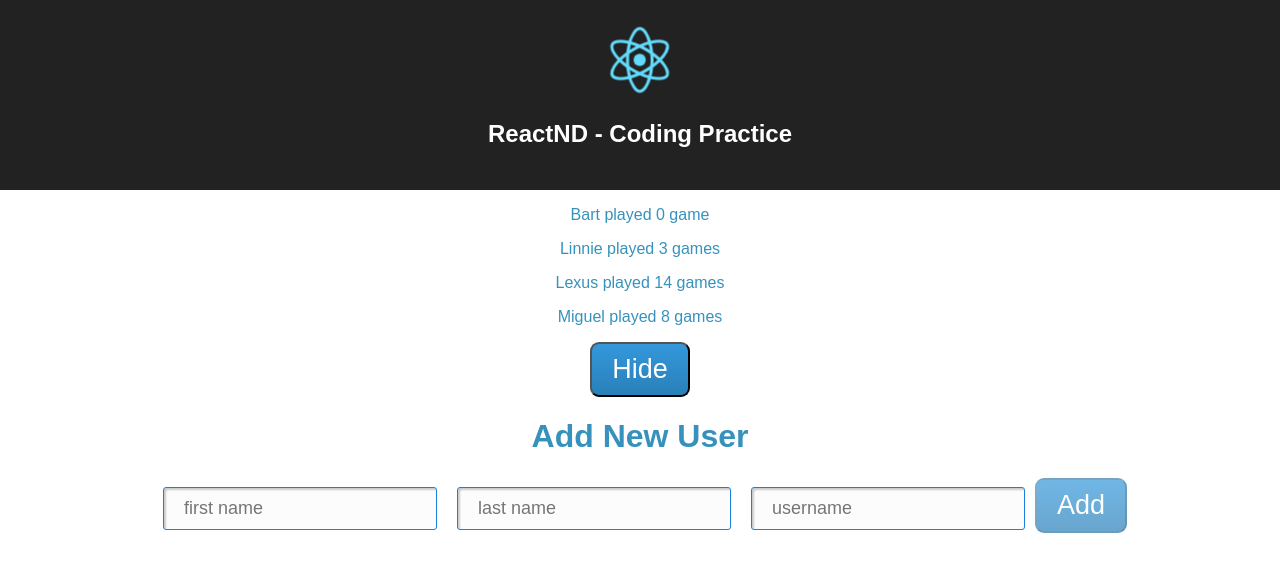
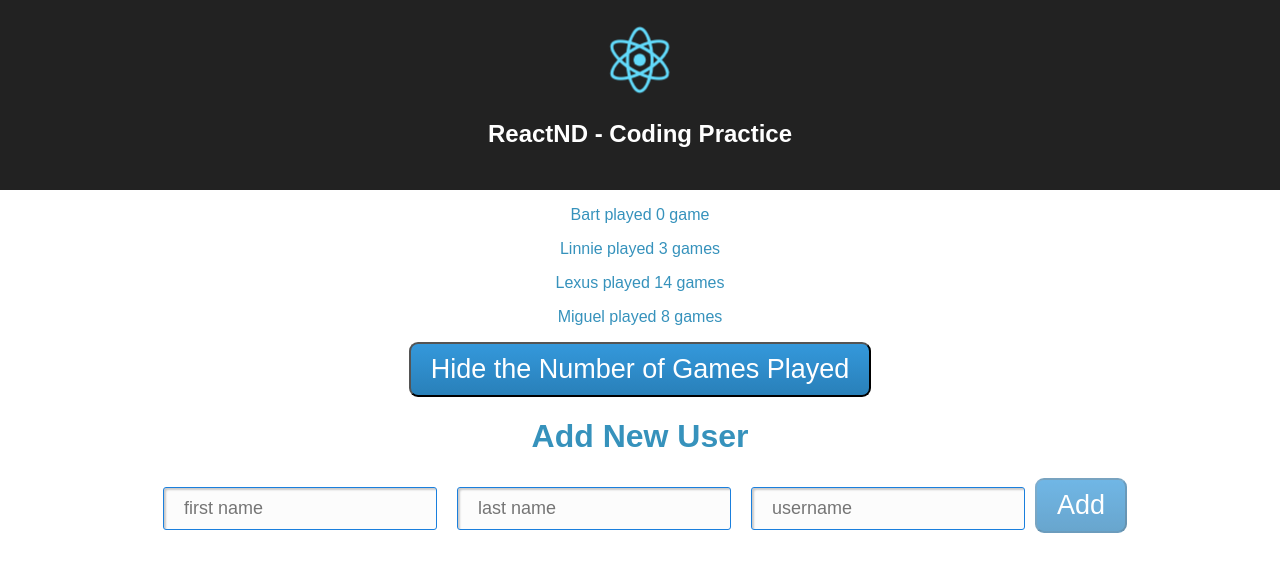
Before and after one commit to FseanU/React-ND-Exercise---All-Together-Exercise-1-, a React (Create React App) app: page / in a window 1280 px wide. Shown: the top 572 px of the page. Built offline with nearby package versions, Linux system fonts and the light colour scheme.

Commit message:
feat: Add toggle button
- show/hide number of games a user played

```diff
--- a/src/User.js
+++ b/src/User.js
@@ -4,7 +4,11 @@ class User extends React.Component {
   render() {
     const {user} = this.props;
     return (
-      <p>{user.username} played {user.numOfGamePlayed} {user.numOfGamePlayed > 1 ? "games" : "game"}</p>
+      <div>
+        {this.props.display ?
+        <p>{user.username} played {user.numOfGamePlayed} {user.numOfGamePlayed > 1 ? "games" : "game"}</p>
+        : <p>{user.username}</p>}
+      </div>
     )
   }
 }
--- a/src/UserList.js
+++ b/src/UserList.js
@@ -15,9 +15,11 @@ class UserList extends React.Component {
     return (
       <div>
         {this.props.users.map((user)=>(
-          <User key={user.username} user={user}/>
+          <User key={user.username} user={user} display={this.state.display} />
         ))}
-        <button onClick={this.toggleGameDisplay}>{this.state.display? 'Hide':'Show'}</button>
+        <button onClick={this.toggleGameDisplay}>
+          {this.state.display? 'Hide the Number of Games Played':'Show the Number of Games Played'}
+        </button>
       </div>
     )
   }
```
